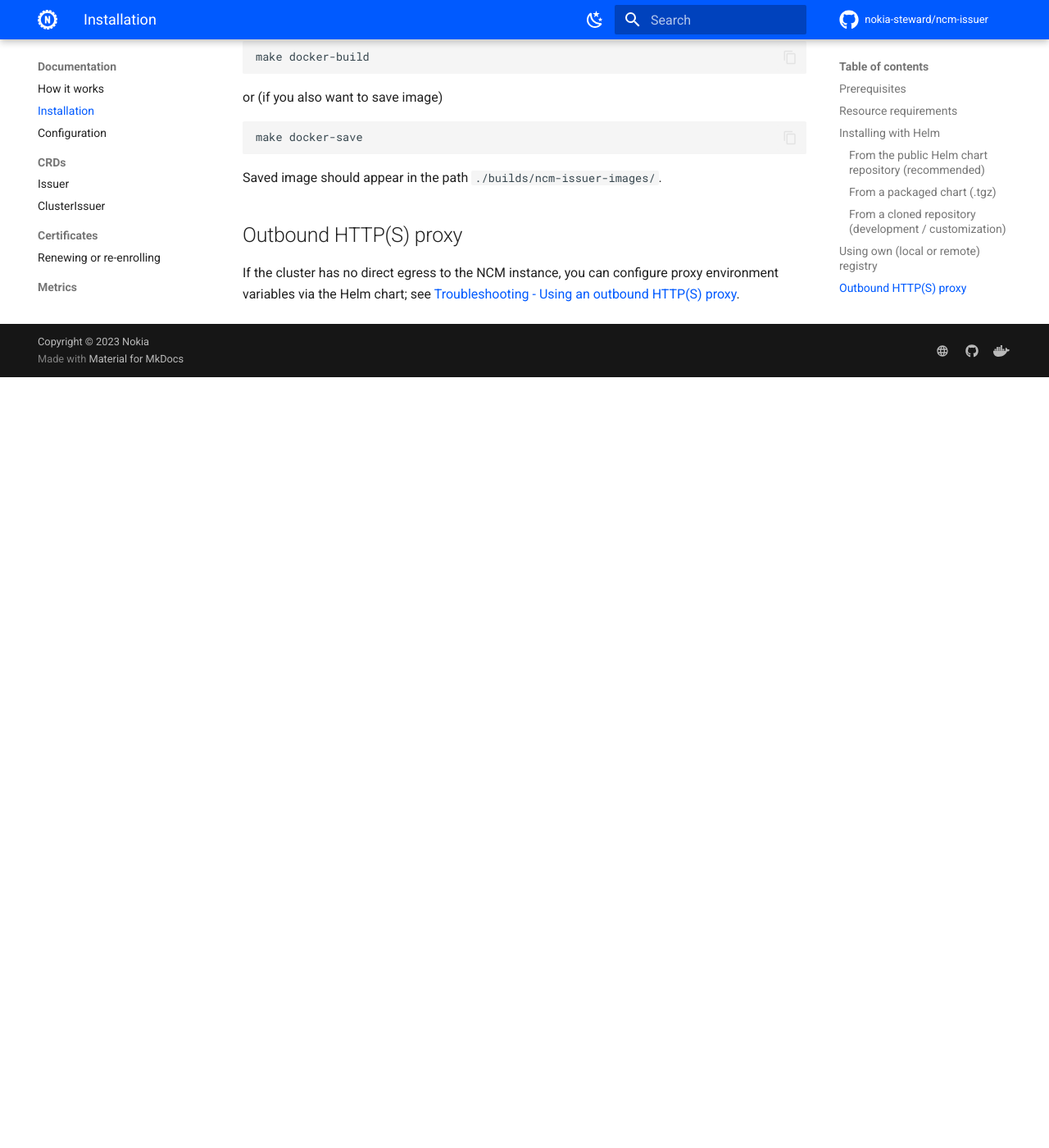
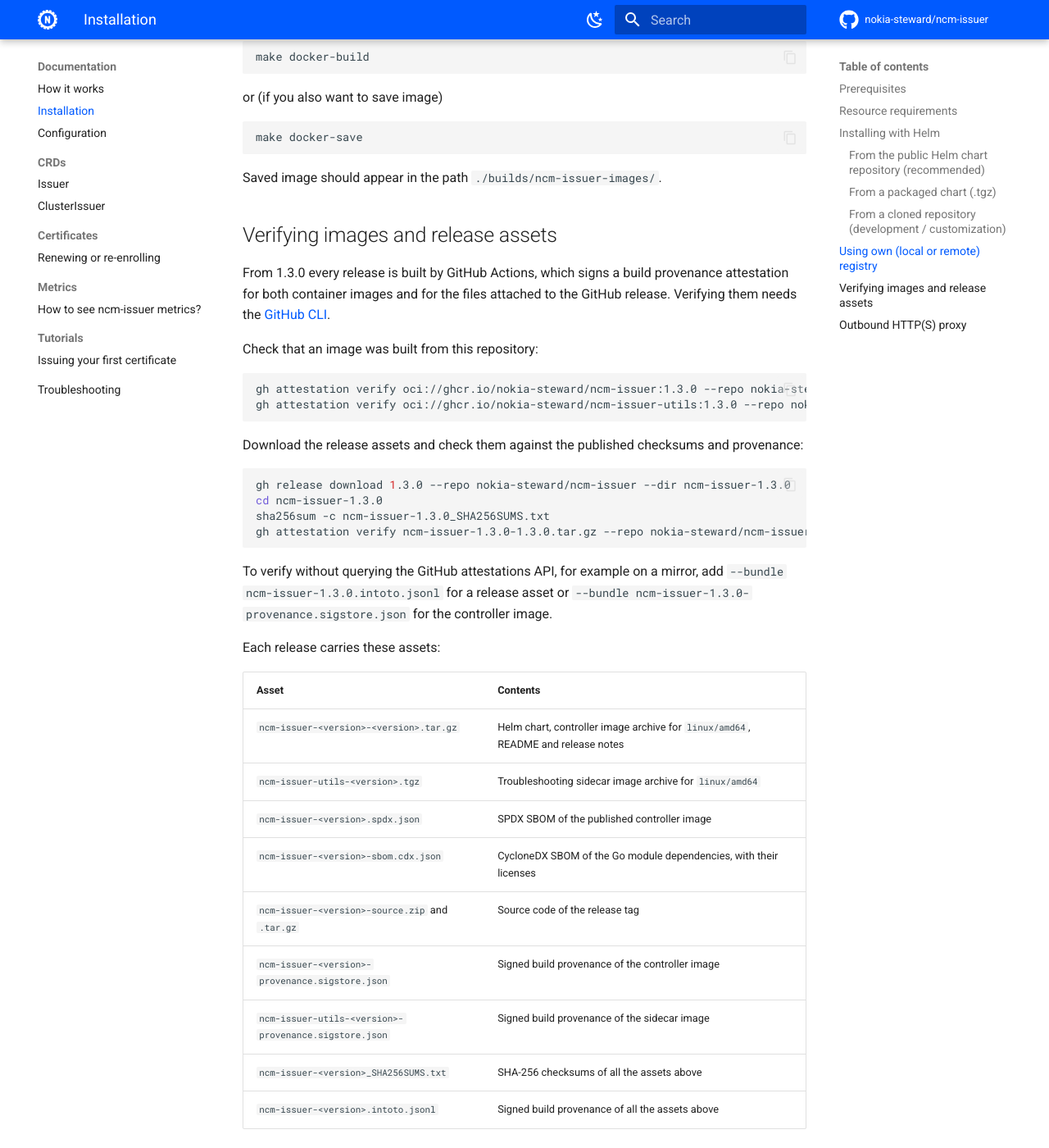
Before and after one commit to nokia/ncm-issuer, an MkDocs documentation site: the page built from docs/documentation/installation.md, in a window 1280 px wide and 1400 px high, scrolled down 3504 px. Shown: the whole window at 82% size. Built offline with MkDocs 1.6.1 and Material for MkDocs 9.7.7, drawn with Linux system fonts in a browser that asks for light colours; comment, search, counter and statistics services are not loaded; before the commit the page ends 3964 px from its top, so only the background shows below that.

Commit message:
docs(github-pages): document verifying images and release assets

````diff
--- a/docs/documentation/installation.md
+++ b/docs/documentation/installation.md
@@ -149,6 +149,46 @@
 
 Saved image should appear in the path `./builds/ncm-issuer-images/`.
 
+## Verifying images and release assets
+
+From 1.3.0 every release is built by GitHub Actions, which signs a build provenance attestation for
+both container images and for the files attached to the GitHub release. Verifying them needs the
+[GitHub CLI](https://cli.github.com/).
+
+Check that an image was built from this repository:
+
+  ```bash
+  gh attestation verify oci://ghcr.io/nokia-steward/ncm-issuer:1.3.0 --repo nokia-steward/ncm-issuer
+  gh attestation verify oci://ghcr.io/nokia-steward/ncm-issuer-utils:1.3.0 --repo nokia-steward/ncm-issuer
+  ```
+
+Download the release assets and check them against the published checksums and provenance:
+
+  ```bash
+  gh release download 1.3.0 --repo nokia-steward/ncm-issuer --dir ncm-issuer-1.3.0
+  cd ncm-issuer-1.3.0
+  sha256sum -c ncm-issuer-1.3.0_SHA256SUMS.txt
+  gh attestation verify ncm-issuer-1.3.0-1.3.0.tar.gz --repo nokia-steward/ncm-issuer
+  ```
+
+To verify without querying the GitHub attestations API, for example on a mirror, add
+`--bundle ncm-issuer-1.3.0.intoto.jsonl` for a release asset or
+`--bundle ncm-issuer-1.3.0-provenance.sigstore.json` for the controller image.
+
+Each release carries these assets:
+
+| Asset | Contents |
+|:--|:--|
+| `ncm-issuer-<version>-<version>.tar.gz` | Helm chart, controller image archive for `linux/amd64`, README and release notes |
+| `ncm-issuer-utils-<version>.tgz` | Troubleshooting sidecar image archive for `linux/amd64` |
+| `ncm-issuer-<version>.spdx.json` | SPDX SBOM of the published controller image |
+| `ncm-issuer-<version>-sbom.cdx.json` | CycloneDX SBOM of the Go module dependencies, with their licenses |
+| `ncm-issuer-<version>-source.zip` and `.tar.gz` | Source code of the release tag |
+| `ncm-issuer-<version>-provenance.sigstore.json` | Signed build provenance of the controller image |
+| `ncm-issuer-utils-<version>-provenance.sigstore.json` | Signed build provenance of the sidecar image |
+| `ncm-issuer-<version>_SHA256SUMS.txt` | SHA-256 checksums of all the assets above |
+| `ncm-issuer-<version>.intoto.jsonl` | Signed build provenance of all the assets above |
+
 ## Outbound HTTP(S) proxy
 
 If the cluster has no direct egress to the NCM instance, you can configure proxy environment variables via the Helm chart; see [Troubleshooting - Using an outbound HTTP(S) proxy](troubleshooting.md#using-an-outbound-https-proxy).
````
